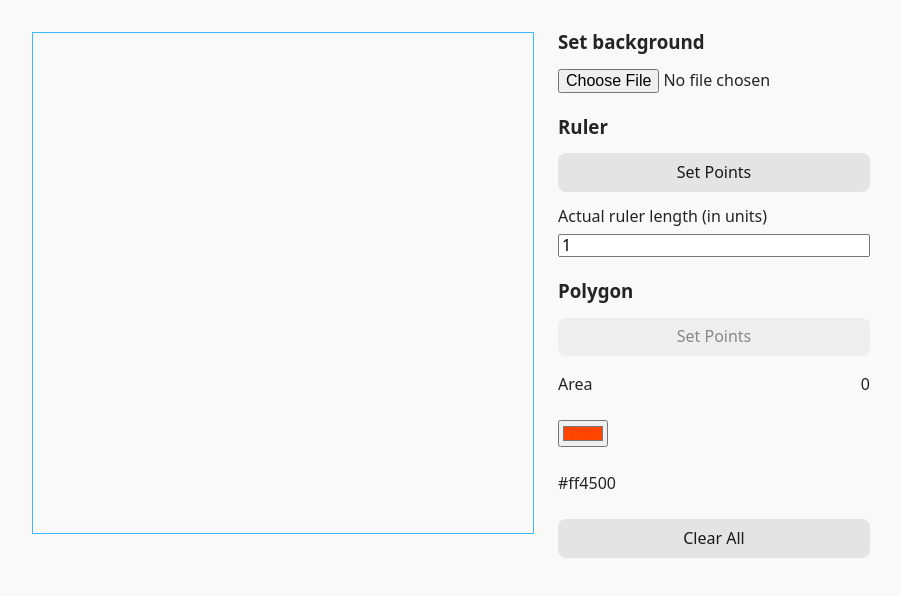
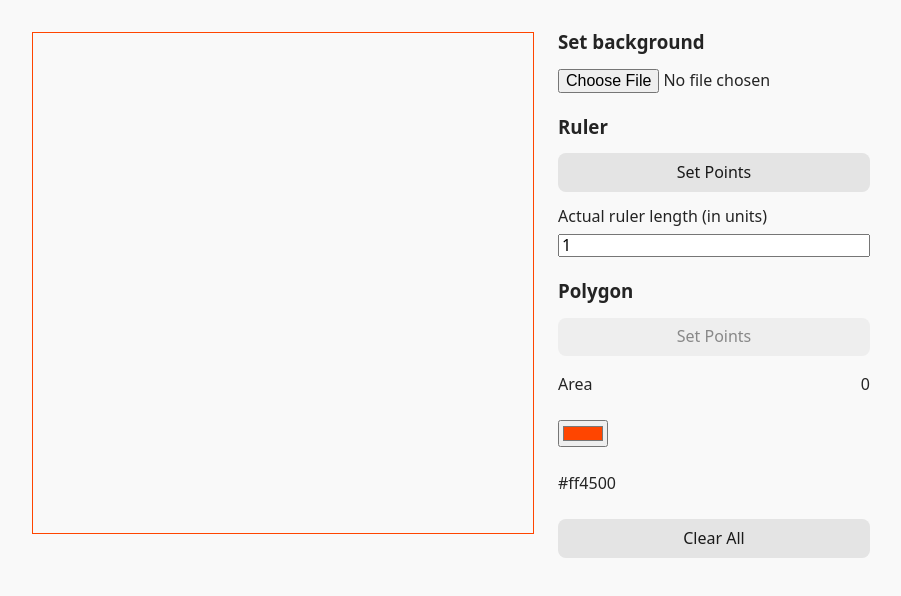
Before and after one commit to schebl/area, a Svelte app: page / in a window 1280 px wide. Shown: the top 596 px of the page, without its empty margins (96-997 px from the left). Built offline with nearby package versions, Linux system fonts and the light colour scheme.

Commit message:
change color of borders

```diff
--- a/src/app.css
+++ b/src/app.css
@@ -6,7 +6,7 @@
     --foreground: #efefef;
     --primary: #1a1a1a;
     --primary-fg: #e4e4e4;
-    --border: #3bb8ff;
+    --border: #ff4500;
 
     color-scheme: light dark;
     color: var(--foreground);
@@ -19,7 +19,7 @@
         --background: #f9f9f9;
         --primary: #e4e4e4;
         --primary-fg: #1a1a1a;
-        --border: #3bb8ff;
+        --border: #ff4500;
 
         color: var(--foreground);
         background-color: var(--background);
```
